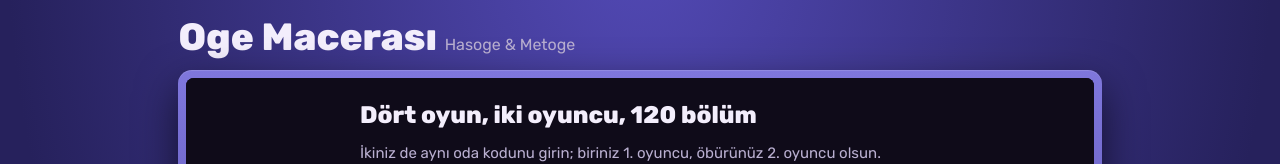
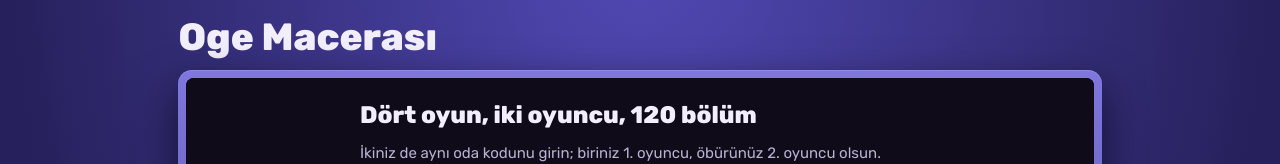
Before and after one commit to Mehtapgultepe/oge_maceralari, a plain HTML site: page index.html in a window 1280 px wide. Shown: the top 164 px of the page. Drawn offline with Linux system fonts and the light colour scheme.

Commit message:
Alt yazı kaldırıldı

```diff
--- a/index.html
+++ b/index.html
@@ -58,7 +58,7 @@ summary{cursor:pointer;color:var(--muted);font-size:15px;min-height:32px}
 </head>
 <body>
 <div class="wrap">
-  <h1>Oge Macerası <small style="font-size:16px;font-weight:400;color:var(--muted)">Hasoge &amp; Metoge</small></h1>
+  <h1>Oge Macerası</h1>
   <div class="box">
     <canvas id="cv" width="960" height="600"></canvas>
     <div class="ov" id="lobby"><div class="card">
```
Also changed, not shown: 1 other file.
